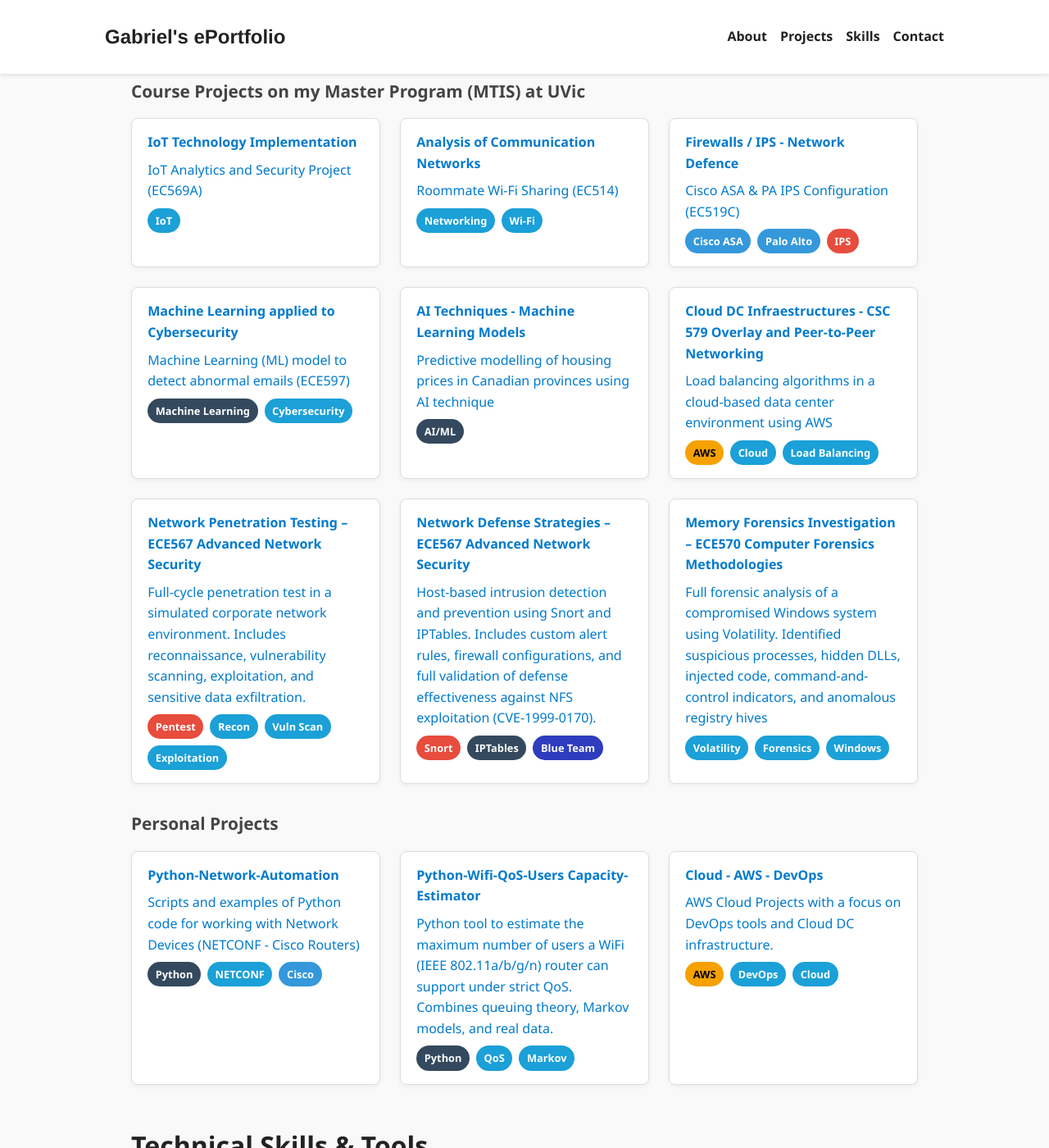
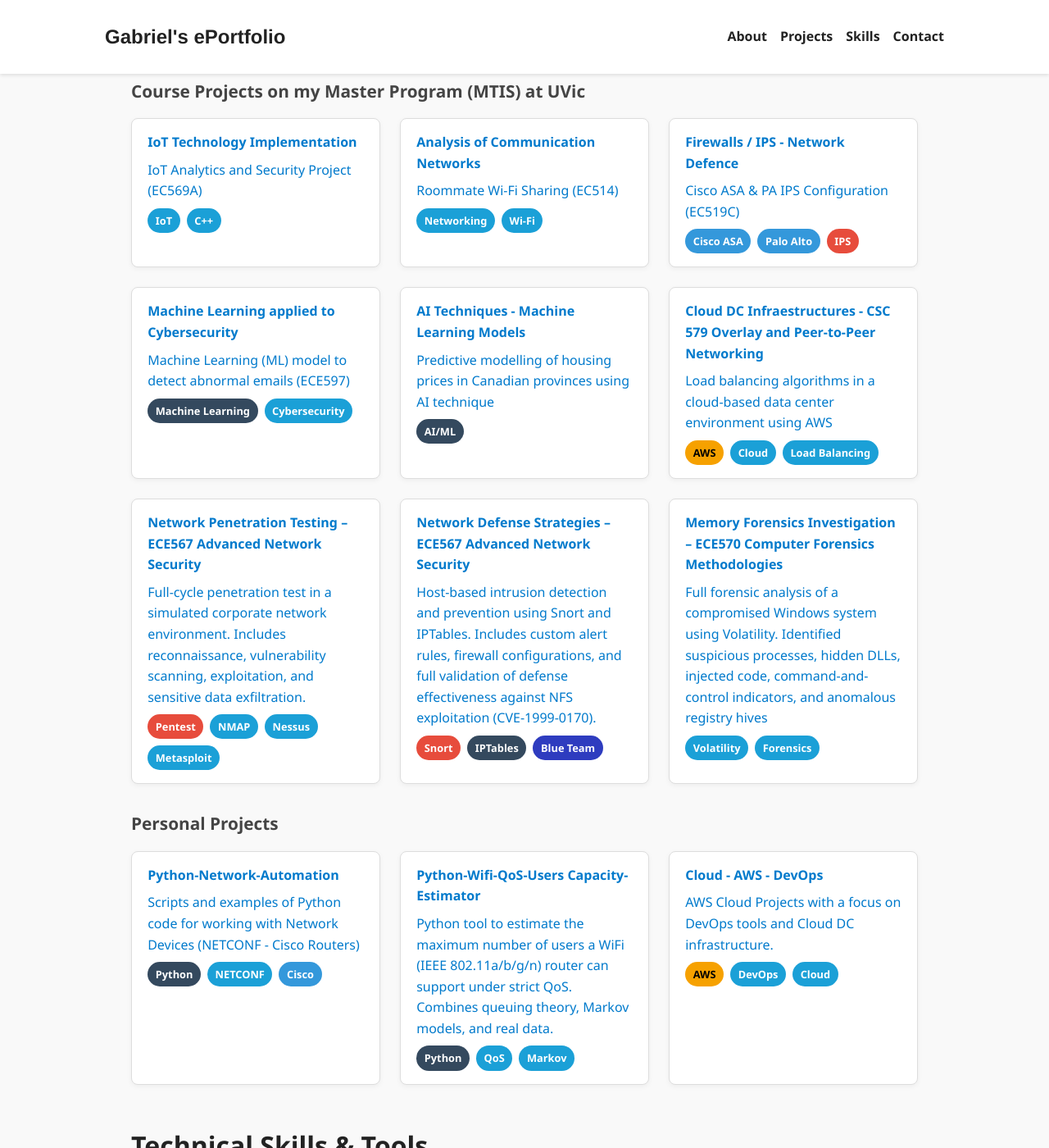
Before and after one commit to GabrielNetSec/GabrielNetSec.github.io, a Jekyll site: the page index.html, which Jekyll copies as it is, in a window 1280 px wide and 1400 px high, scrolled down 1503 px. Shown: the whole window at 82% size. Built offline with Jekyll 4.4.1, drawn with Linux system fonts in a browser that asks for light colours.

Commit message:
Update index.html

```diff
--- a/index.html
+++ b/index.html
@@ -85,6 +85,7 @@
         <p><a href="https://github.com/GabrielNetSec/IoT-Projects" target="_blank" rel="noopener noreferrer">IoT Analytics and Security Project (EC569A)</a></p>
         <div class="card-tags badges">
           <span class="badge">IoT</span>
+          <span class="badge">C++</span>
         </div>
       </div>
 
@@ -140,9 +141,9 @@
           Full-cycle penetration test in a simulated corporate network environment. Includes reconnaissance, vulnerability scanning, exploitation, and sensitive data exfiltration.</a></p>
         <div class="card-tags badges">
           <span class="badge red">Pentest</span>
-          <span class="badge">Recon</span>
-          <span class="badge">Vuln Scan</span>
-          <span class="badge">Exploitation</span>
+          <span class="badge">NMAP</span>
+          <span class="badge">Nessus</span>
+          <span class="badge">Metasploit</span>
         </div>
       </div>
 
@@ -164,7 +165,6 @@
         <div class="card-tags badges">
           <span class="badge">Volatility</span>
           <span class="badge">Forensics</span>
-          <span class="badge">Windows</span>
         </div>
       </div>
     </div>
@@ -247,6 +247,7 @@
       <h3>SOC - SIEM</h3>
       <span class="badge darkblue">IBM QRadar - SIEM </span>
       <span class="badge black">Splunk - SIEM</span>
+      <span class="badge black">Nessus</span>
       <span class="badge black">SOAR Playbooks</span>
     </div>
   </section>
```
